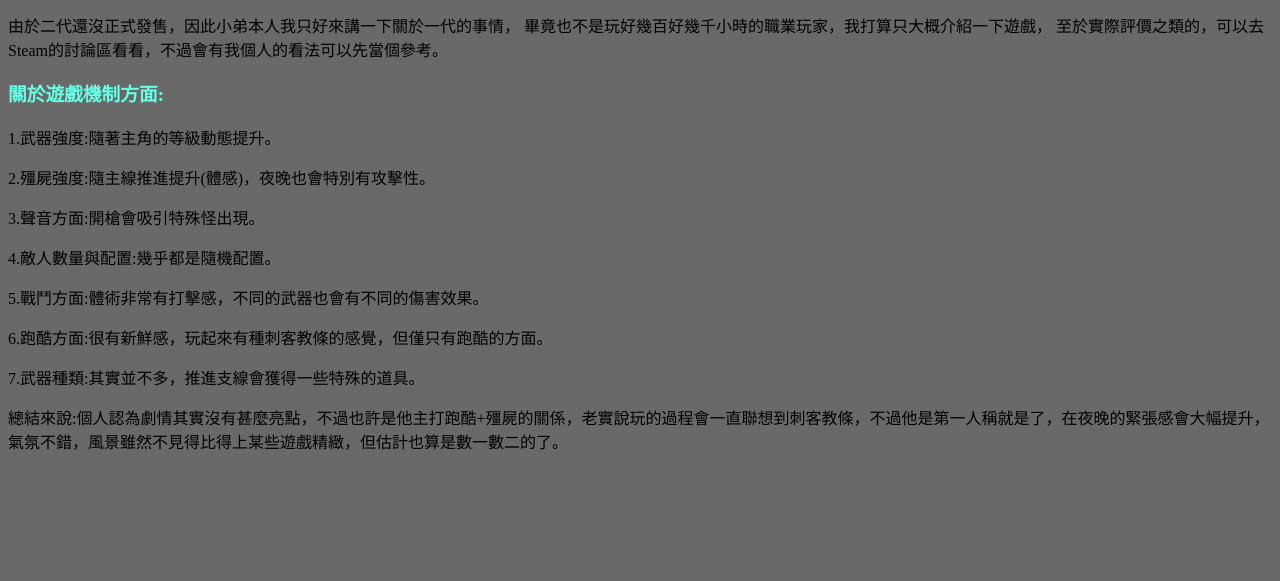
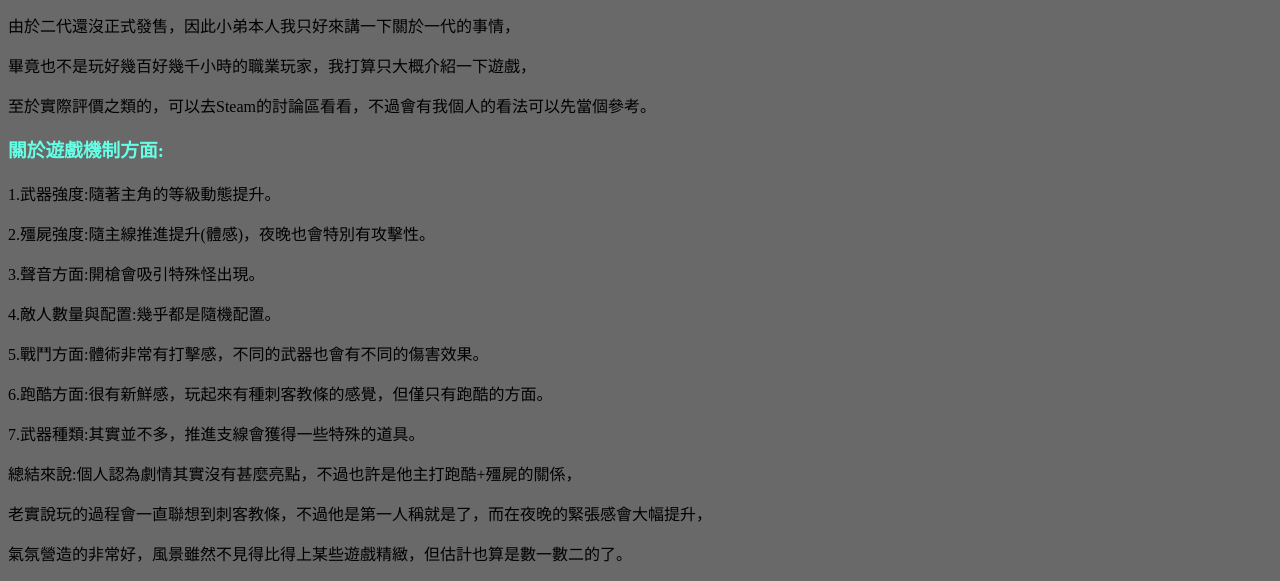
Before and after one commit to 408261371/github.io, a plain HTML site: page index.html in a window 1280 px wide. Shown: the part 790-1371 px from the top of the page. Before the commit the page ends 1259 px from the top, so only its background shows below. Drawn offline with nearby package versions, Linux system fonts and the light colour scheme.

Commit message:
Update index.html

```diff
--- a/index.html
+++ b/index.html
@@ -26,9 +26,9 @@
 
 <img src="https://chartxgames.com/wp-content/uploads/2020/06/Cover_Dying_Light.jpg">
 
-<p>由於二代還沒正式發售，因此小弟本人我只好來講一下關於一代的事情，
-  畢竟也不是玩好幾百好幾千小時的職業玩家，我打算只大概介紹一下遊戲，
-  至於實際評價之類的，可以去Steam的討論區看看，不過會有我個人的看法可以先當個參考。</p>
+<p>由於二代還沒正式發售，因此小弟本人我只好來講一下關於一代的事情，</p>
+<p>畢竟也不是玩好幾百好幾千小時的職業玩家，我打算只大概介紹一下遊戲，</p>
+<p>至於實際評價之類的，可以去Steam的討論區看看，不過會有我個人的看法可以先當個參考。</p>
 
 <h3 class="title">關於遊戲機制方面:</h3>
    <p>1.武器強度:隨著主角的等級動態提升。</p>
@@ -38,5 +38,7 @@
    <p>5.戰鬥方面:體術非常有打擊感，不同的武器也會有不同的傷害效果。</p>
    <p>6.跑酷方面:很有新鮮感，玩起來有種刺客教條的感覺，但僅只有跑酷的方面。</p>
    <p>7.武器種類:其實並不多，推進支線會獲得一些特殊的道具。</p>
-   <p>總結來說:個人認為劇情其實沒有甚麼亮點，不過也許是他主打跑酷+殭屍的關係，老實說玩的過程會一直聯想到刺客教條，不過他是第一人稱就是了，在夜晚的緊張感會大幅提升，氣氛不錯，風景雖然不見得比得上某些遊戲精緻，但估計也算是數一數二的了。
+<p>總結來說:個人認為劇情其實沒有甚麼亮點，不過也許是他主打跑酷+殭屍的關係，</p>
+<p>老實說玩的過程會一直聯想到刺客教條，不過他是第一人稱就是了，而在夜晚的緊張感會大幅提升，</p>
+<p>氣氛營造的非常好，風景雖然不見得比得上某些遊戲精緻，但估計也算是數一數二的了。</p>
        </p>
```
